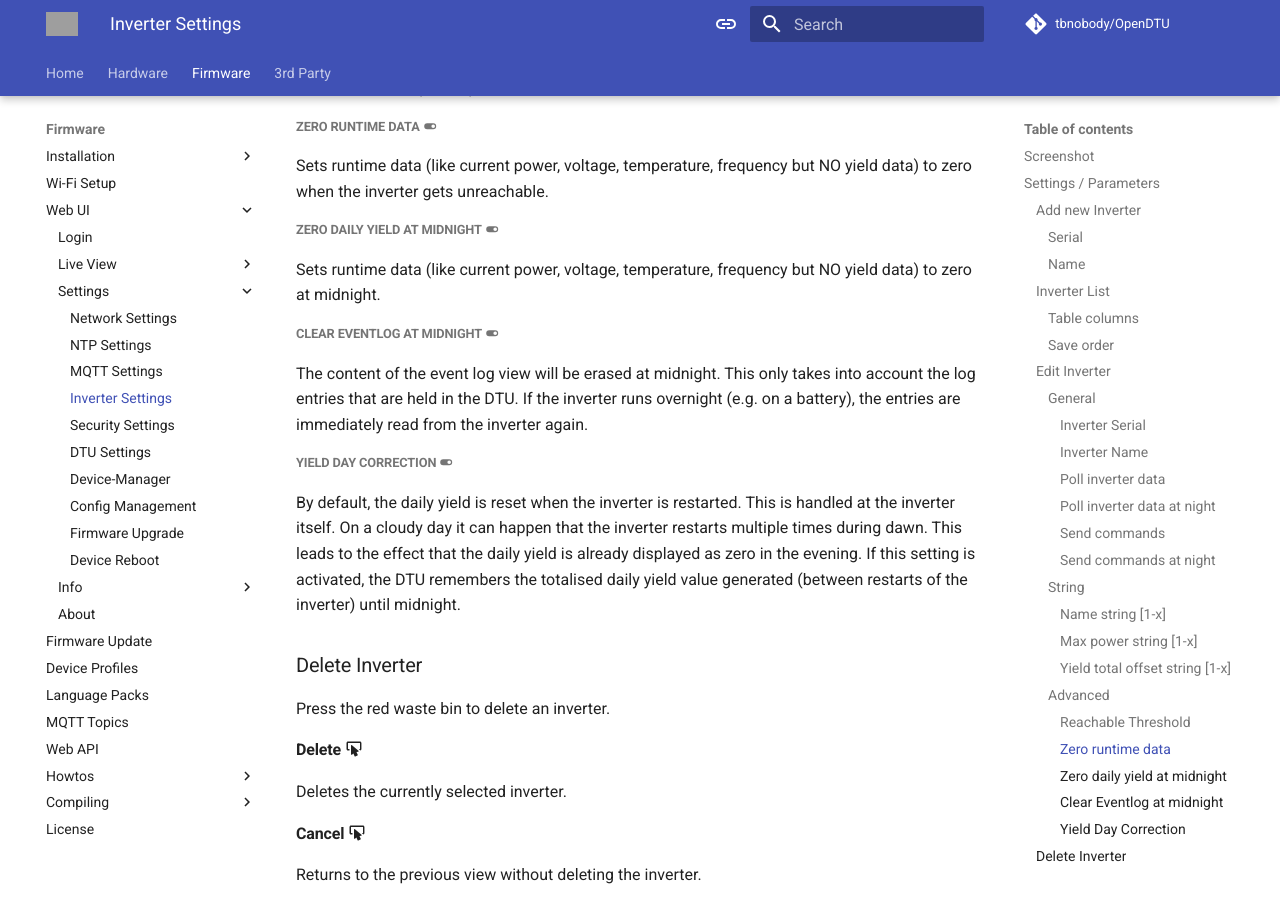
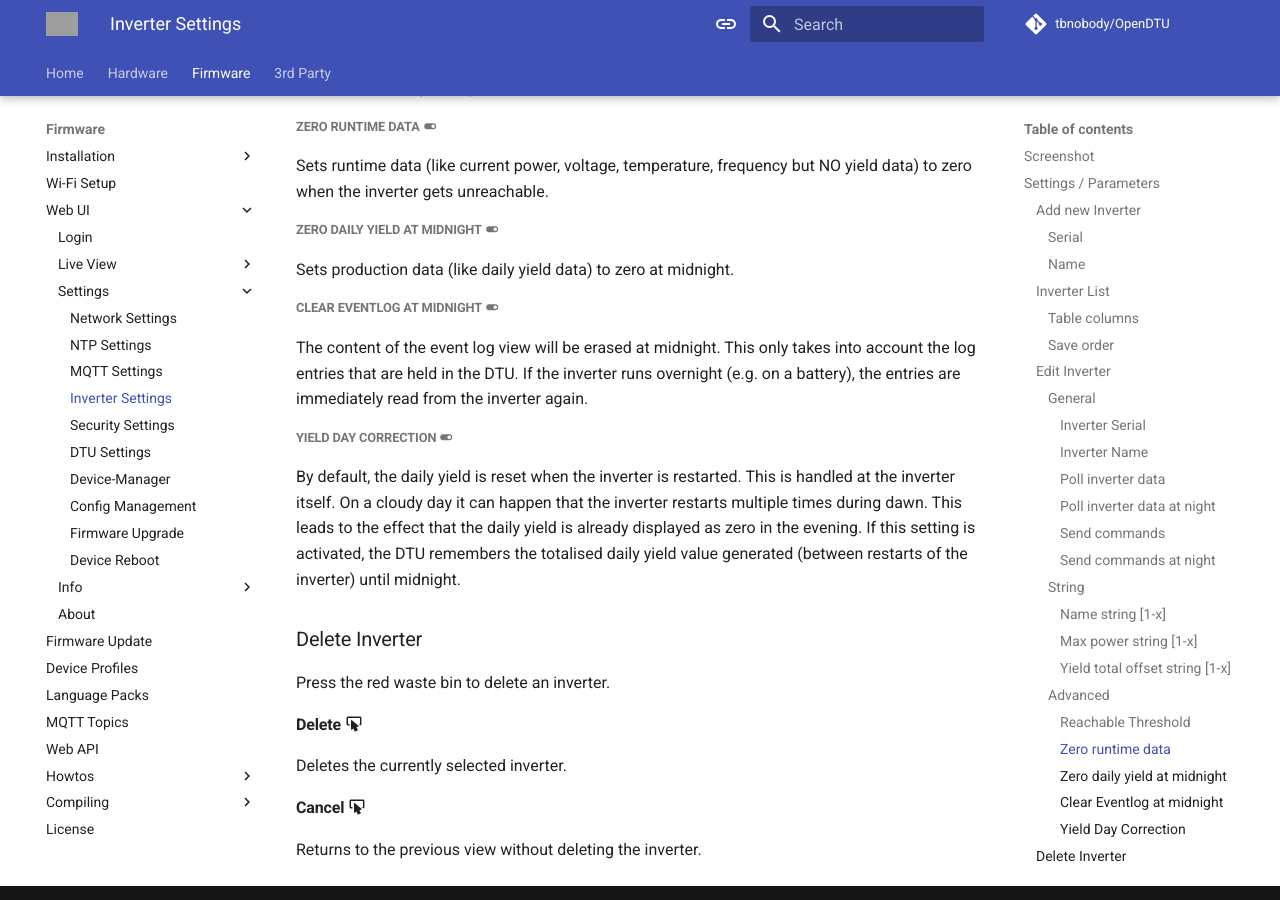
Before and after one commit to tbnobody/OpenDTU-docs, an MkDocs documentation site: the page built from docs/firmware/configuration/inverter_settings.md, in a window 1280 px wide and 900 px high, scrolled down 5007 px. Built offline with MkDocs 1.6.1 and Material for MkDocs 9.7.7, drawn with Linux system fonts in a browser that asks for light colours; comment, search, counter and statistics services are not loaded; grey boxes are pictures that could not be loaded.

Commit message:
Correct description of "Zero daily yield at midnight"

```diff
--- a/docs/firmware/configuration/inverter_settings.md
+++ b/docs/firmware/configuration/inverter_settings.md
@@ -96,7 +96,7 @@ Sets runtime data (like current power, voltage, temperature, frequency but NO yi
 
 ##### Zero daily yield at midnight :material-toggle-switch:{title="Switch"}
 
-Sets runtime data (like current power, voltage, temperature, frequency but NO yield data) to zero at midnight.
+Sets production data (like daily yield data) to zero at midnight.
 
 ##### Clear Eventlog at midnight :material-toggle-switch:{title="Switch"}
 
```
